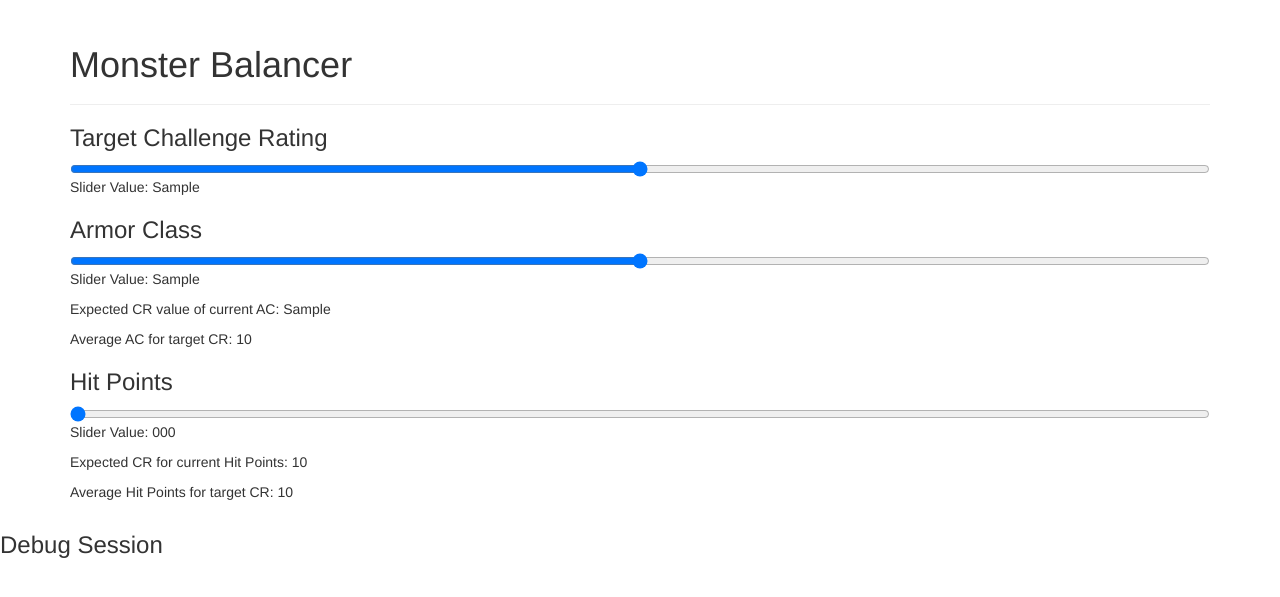
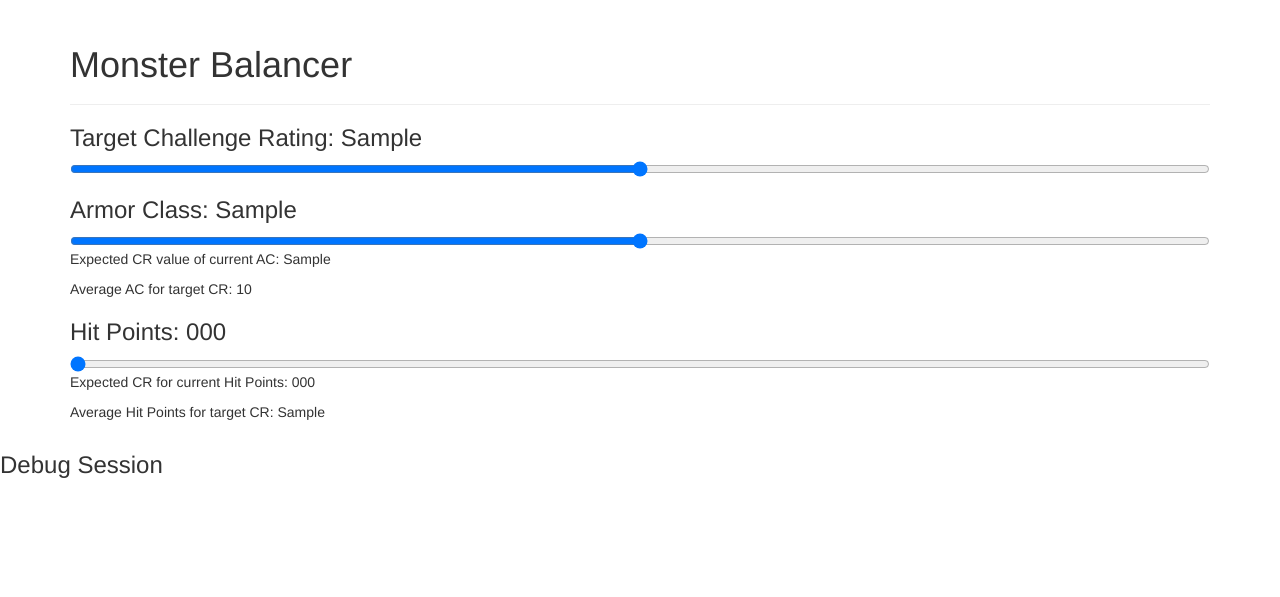
Before and after one commit to showgun666/MonsterMakerPF1e, a Flask app: template templates/monster-balancer.html in a window 1280 px wide. Shown: the part 51-648 px from the top of the page. Run offline with Flask 3, Linux system fonts and the light colour scheme; the template is opened without the code that fills it: most values are stand-ins (such as "Sample title", 1, 10 or a date in 2020); some libraries are stand-ins or nearby versions.

Commit message:
AC now properly shows expected CR value for selected AC. HP values also are shown correct.

```diff
--- a/app.py
+++ b/app.py
@@ -55,6 +55,9 @@
         max_ac = max_ac,
         min_hp = min_hp,
         max_hp = max_hp,
+        expected_cr_for_hp = determine_cr_float("Hit Points", int(session["hp"])),
+        expected_hp_for_cr = get_statistic_column("Hit Points")[int(session["cr"])],
+
         )
 
 @app.route('/update-monster-balancer-ac', methods=['POST'])
@@ -89,13 +92,11 @@
     average_hp_for_cr = get_statistic_column("Hit Points")[int(session["cr"])]
 
     session["ac_deviation"] = armor_class_deviated(session["ac"], session["cr"])
-    session["cr_value_for_ac"] = determine_cr_float("Armor Class", int(session["ac"]))
 
     return jsonify(
         average_ac_for_cr = average_ac_for_cr,
         ac_deviation = session["ac_deviation"],
-        cr_value_for_ac = session["cr_value_for_ac"],
-        average_hp_for_cr = average_hp_for_cr
+        expected_hp_for_cr = average_hp_for_cr,
         )
 
 @app.errorhandler(404)
--- a/templates/monster-balancer.html
+++ b/templates/monster-balancer.html
@@ -19,10 +19,13 @@
         const acSlider = document.getElementById('acSlider');
         const acSliderValueDisplay = document.getElementById('acSliderValue');
         const average_ac_for_cr = document.getElementById('average_ac_for_cr');
+        const cr_value_for_ac = document.getElementById('crExpectedValue')
         const messageDisplay = document.getElementById('acDeviationMessage');
 
         const hpSlider = document.getElementById('hpSlider');
         const hpSliderValueDisplay = document.getElementById('hpSliderValue');
+        const expected_cr_for_hp = document.getElementById('expected_cr_for_hp')
+        const expected_hp_for_cr = document.getElementById('expected_hp_for_cr')
 
         function updateSliderCR() {
             const crSliderValue = crSlider.value;
@@ -39,6 +42,7 @@
             .then(response => response.json())
             .then((crData) => {
                 average_ac_for_cr.textContent = crData.average_ac_for_cr;
+                expected_hp_for_cr.textContent = crData.expected_hp_for_cr;
 
                 if (crData.average_ac_for_cr !== undefined) {
 
@@ -79,6 +83,8 @@
             Promise.all([requestAC, requestHP])
                 .then(responses => Promise.all(responses.map(response => response.json())))
                 .then(([acData, hpData]) => {
+                    expected_cr_for_hp.textContent = hpData.expected_cr_for_hp;
+                    cr_value_for_ac.textContent = acData.cr_value_for_ac;
 
                     if (acData !== undefined) {
 
--- a/templates/sliders/armor-class.html
+++ b/templates/sliders/armor-class.html
@@ -1,8 +1,7 @@
 <form method="POST" action="{{ url_for('monster_balancer') }}">
     <div>
-        <h3>Armor Class</h3>
+        <h3>Armor Class: <span id="acSliderValue">{{ current_ac }}</span></h3>
         <input type="range" id="acSlider" min="{{ min_ac }}" max="{{ max_ac }}" value="{{ current_ac }}">
-        <p>Slider Value: <span id="acSliderValue">{{ current_ac }}</span></p>
         <p>Expected CR value of current AC: <span id="crExpectedValue">{{ cr_value_for_ac }}</span></p>
         <p>Average AC for target CR: <span id="average_ac_for_cr">{{ average_ac_for_cr }}</span></p>
         <p id="acDeviationMessage"></p>
--- a/templates/sliders/hit-points.html
+++ b/templates/sliders/hit-points.html
@@ -1,10 +1,9 @@
 <form method="POST" action="{{ url_for('monster_balancer') }}">
     <div>
-        <h3>Hit Points</h3>
+        <h3>Hit Points: <span id="hpSliderValue">{{ current_hp }}</span></h3>
         <input type="range" id="hpSlider" min="{{ min_hp }}" max="{{ max_hp }}" value="{{ current_hp }}">
-        <p>Slider Value: <span id="hpSliderValue">{{ current_hp }}</span></p>
-        <p>Expected CR for current Hit Points: <span id="average_cr_for_hp">{{ average_cr_for_hp }}</span></p>
-        <p>Average Hit Points for target CR: <span id="average_hp_for_cr">{{ average_hp_for_cr }}</span></p>
+        <p>Expected CR for current Hit Points: <span id="expected_cr_for_hp">{{ expected_cr_for_hp }}</span></p>
+        <p>Average Hit Points for target CR: <span id="expected_hp_for_cr">{{ expected_hp_for_cr }}</span></p>
     </div>
 
 </form>
--- a/templates/sliders/target-cr.html
+++ b/templates/sliders/target-cr.html
@@ -1,7 +1,6 @@
 <form method="POST" crtion="{{ url_for('monster_balancer') }}">
     <div>
-        <h3>Target Challenge Rating</h3>
+        <h3>Target Challenge Rating: <span id="crSliderValue"> {{ current_cr }} </span></h3>
         <input type="range" id="crSlider" min="0" max="30" value="{{ current_cr }}">
-        <p>Slider Value: <span id="crSliderValue"> {{ current_cr }} </span></p>
     </div>
 </form>
```
